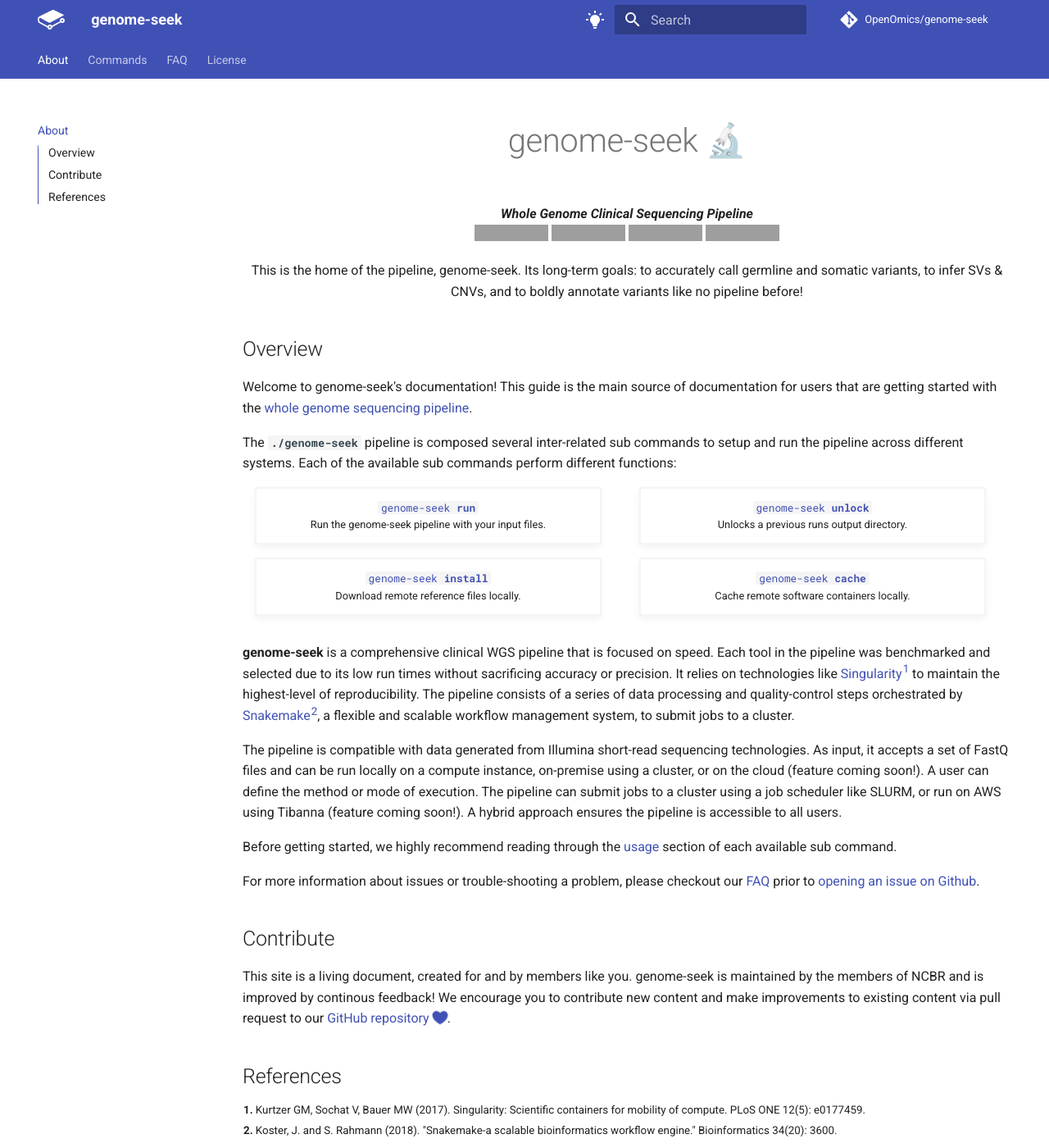
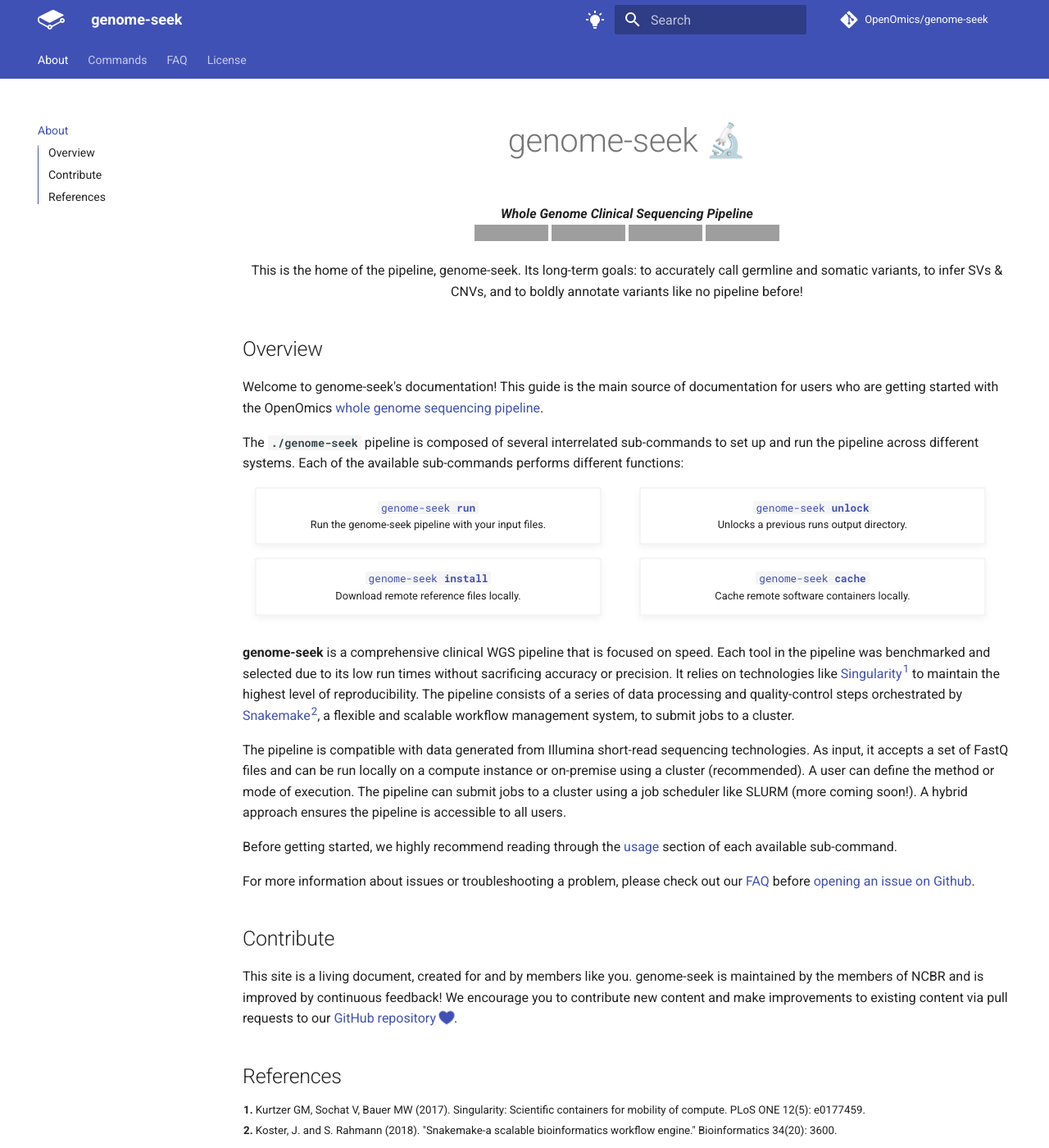
Before and after one commit to OpenOmics/genome-seek, an MkDocs documentation site: the page built from docs/index.md, in a window 1280 px wide and 1400 px high. Shown: the whole window at 82% size. Built offline with MkDocs 1.6.1 and Material for MkDocs 9.7.7, drawn with Linux system fonts in a browser that asks for light colours; comment, search, counter and statistics services are not loaded; the version menu is left out; grey boxes are pictures that could not be loaded.

Commit message:
Chore: fix typos and update description section

```diff
--- a/docs/index.md
+++ b/docs/index.md
@@ -24,9 +24,9 @@
 
 
 ## Overview
-Welcome to genome-seek's documentation! This guide is the main source of documentation for users that are getting started with the [whole genome sequencing pipeline](https://github.com/OpenOmics/genome-seek/).
+Welcome to genome-seek's documentation! This guide is the main source of documentation for users who are getting started with the OpenOmics [whole genome sequencing pipeline](https://github.com/OpenOmics/genome-seek/).
 
-The **`./genome-seek`** pipeline is composed several inter-related sub commands to setup and run the pipeline across different systems. Each of the available sub commands perform different functions:
+The **`./genome-seek`** pipeline is composed of several interrelated sub-commands to set up and run the pipeline across different systems. Each of the available sub-commands performs different functions:
 
 <section align="center" markdown="1" style="display: flex; flex-wrap: row wrap; justify-content: space-around;">
 
@@ -58,17 +58,17 @@
 
 </section>
 
-**genome-seek** is a comprehensive clinical WGS pipeline that is focused on speed. Each tool in the pipeline was benchmarked and selected due to its low run times without sacrificing accuracy or precision. It relies on technologies like [Singularity<sup>1</sup>](https://singularity.lbl.gov/) to maintain the highest-level of reproducibility. The pipeline consists of a series of data processing and quality-control steps orchestrated by [Snakemake<sup>2</sup>](https://snakemake.readthedocs.io/en/stable/), a flexible and scalable workflow management system, to submit jobs to a cluster.
+**genome-seek** is a comprehensive clinical WGS pipeline that is focused on speed. Each tool in the pipeline was benchmarked and selected due to its low run times without sacrificing accuracy or precision. It relies on technologies like [Singularity<sup>1</sup>](https://singularity.lbl.gov/) to maintain the highest level of reproducibility. The pipeline consists of a series of data processing and quality-control steps orchestrated by [Snakemake<sup>2</sup>](https://snakemake.readthedocs.io/en/stable/), a flexible and scalable workflow management system, to submit jobs to a cluster.
 
-The pipeline is compatible with data generated from Illumina short-read sequencing technologies. As input, it accepts a set of FastQ files and can be run locally on a compute instance, on-premise using a cluster, or on the cloud (feature coming soon!). A user can define the method or mode of execution. The pipeline can submit jobs to a cluster using a job scheduler like SLURM, or run on AWS using Tibanna (feature coming soon!). A hybrid approach ensures the pipeline is accessible to all users.
+The pipeline is compatible with data generated from Illumina short-read sequencing technologies. As input, it accepts a set of FastQ files and can be run locally on a compute instance or on-premise using a cluster (recommended). A user can define the method or mode of execution. The pipeline can submit jobs to a cluster using a job scheduler like SLURM (more coming soon!). A hybrid approach ensures the pipeline is accessible to all users.
 
-Before getting started, we highly recommend reading through the [usage](usage/run.md) section of each available sub command.
+Before getting started, we highly recommend reading through the [usage](https://openomics.github.io/genome-seek/usage/run/) section of each available sub-command.
 
-For more information about issues or trouble-shooting a problem, please checkout our [FAQ](faq/questions.md) prior to [opening an issue on Github](https://github.com/OpenOmics/genome-seek/issues).
+For more information about issues or troubleshooting a problem, please check out our [FAQ](https://openomics.github.io/genome-seek/faq/questions/) before [opening an issue on Github](https://github.com/OpenOmics/genome-seek/issues).
 
 ## Contribute
 
-This site is a living document, created for and by members like you. genome-seek is maintained by the members of NCBR and is improved by continous feedback! We encourage you to contribute new content and make improvements to existing content via pull request to our [GitHub repository :octicons-heart-fill-24:{ .heart }](https://github.com/OpenOmics/genome-seek).
+This site is a living document, created for and by members like you. genome-seek is maintained by the members of NCBR and is improved by continuous feedback! We encourage you to contribute new content and make improvements to existing content via pull requests to our [GitHub repository :octicons-heart-fill-24:{ .heart }](https://github.com/OpenOmics/genome-seek).
 
 
 ## References
```
